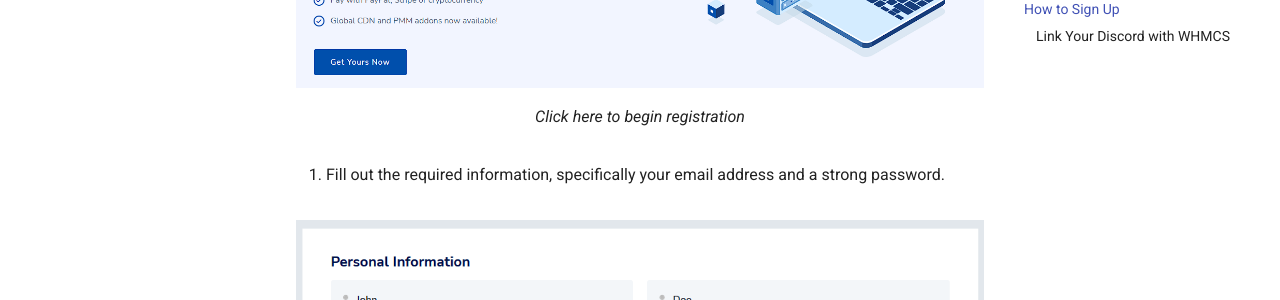
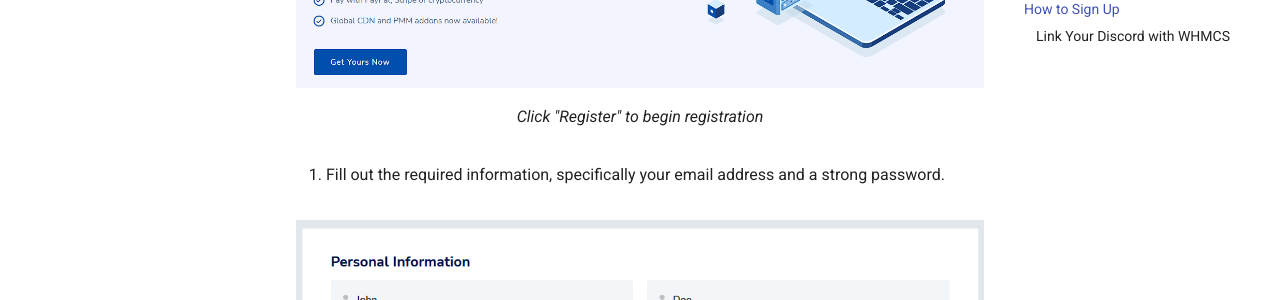
Before and after one commit to neomedia6989/docs-2, an MkDocs documentation site: the page built from docs/appboxes/getting-started.md, in a window 1280 px wide and 900 px high, scrolled down 1671 px. Shown: the part 153-453 px from the top of the window. Built offline with MkDocs 1.6.1 and Material for MkDocs 9.7.7, drawn with Linux system fonts in a browser that asks for light colours.

Commit message:
Update getting-started.md

```diff
--- a/docs/appboxes/getting-started.md
+++ b/docs/appboxes/getting-started.md
@@ -55,7 +55,7 @@ Before you can begin enjoying the benefits of our appboxes, you'll need to subsc
 
 <figure markdown>
 ![(../media/whmcs_register.png "Click here to begin registration")](https://docs.blackbeard.media/media/whmcs_register.png){ width=750 }
-  <figcaption>Click here to begin registration</figcaption>
+  <figcaption>Click "Register" to begin registration</figcaption>
 </figure>
 
 4. Fill out the required information, specifically your email address and a strong password.
```
